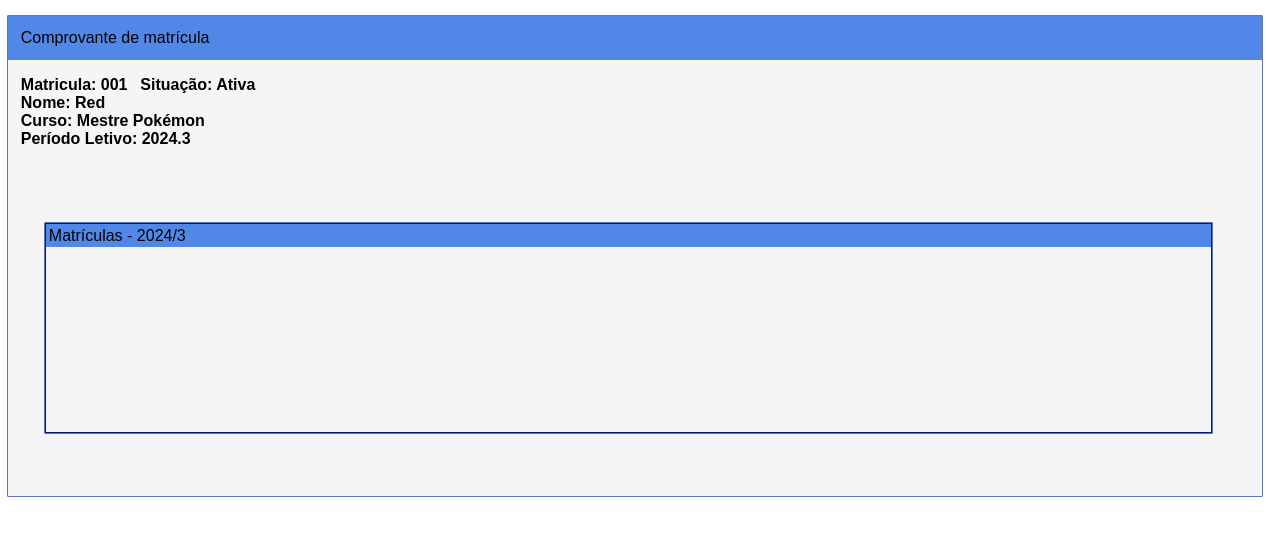
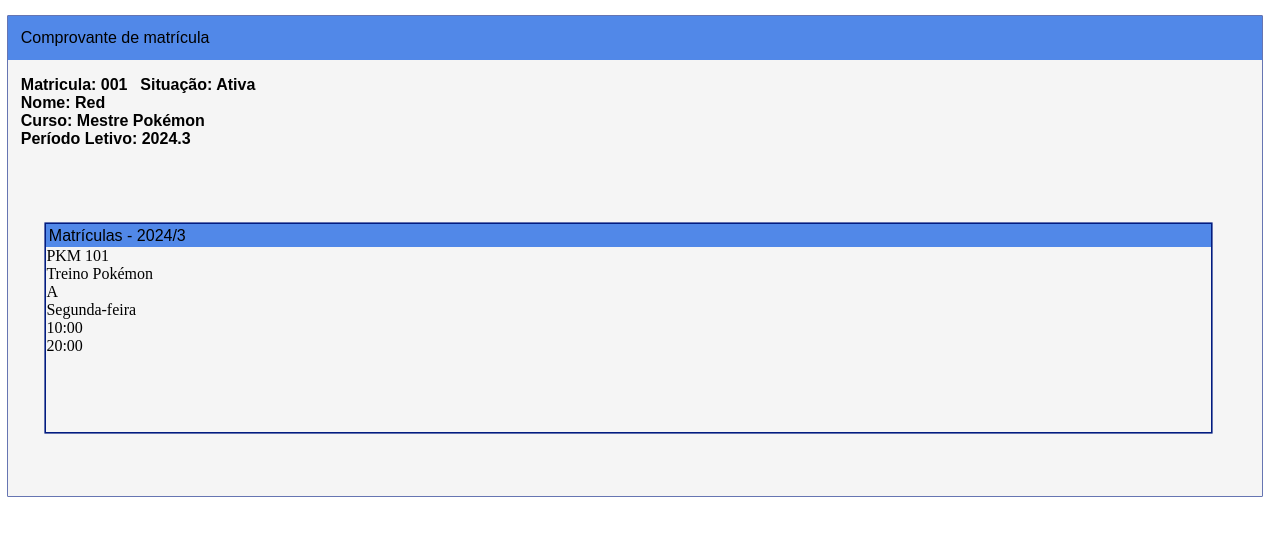
Before and after one commit to ufjf-dcc207/ufjf-dcc207-2024-3-a-atv02-0pedrobonfa, a React (Vite) app: page / in a window 1280 px wide. Shown: the top 536 px of the page. Built offline with nearby package versions, Linux system fonts and the light colour scheme.

Commit message:
cria custom template para as disciplinas do aluno

```diff
--- /dev/null
+++ b/src/Disciplina.tsx
@@ -0,0 +1,30 @@
+import './Disciplina.css'
+
+type DisciplinaProps = {
+
+    code: string;
+    name: string;
+    turma: string;
+    day: string;
+    iniTime: string;
+    endTime: string;
+
+}
+
+
+
+function Disciplina({code, name, turma, day, iniTime, endTime}:DisciplinaProps){
+
+    return <div className="disciplina">
+
+        <div>{code}</div>
+        <div>{name}</div>
+        <div>{turma}</div>
+        <div>{day}</div>
+        <div>{iniTime}</div>
+        <div>{endTime}</div>
+
+    </div>
+}
+
+export default Disciplina;
--- a/src/Matricula.tsx
+++ b/src/Matricula.tsx
@@ -1,4 +1,6 @@
+import Disciplina from "./Disciplina.tsx"
 import "./Matricula.css"
+import "./Disciplina.tsx"
 function Matricula() {
 
   return (
@@ -6,7 +8,7 @@ function Matricula() {
         <div className="innerBox">
             <div id="tabela">
             <div className='innerTitle'>Matrículas - 2024/3</div>
-
+            <Disciplina code="PKM 101" name="Treino Pokémon" turma="A" day="Segunda-feira" iniTime="10:00" endTime="20:00"/>
             </div>
         </div>
     </>
```
Also changed, not shown: src/Disciplina.css (added).
